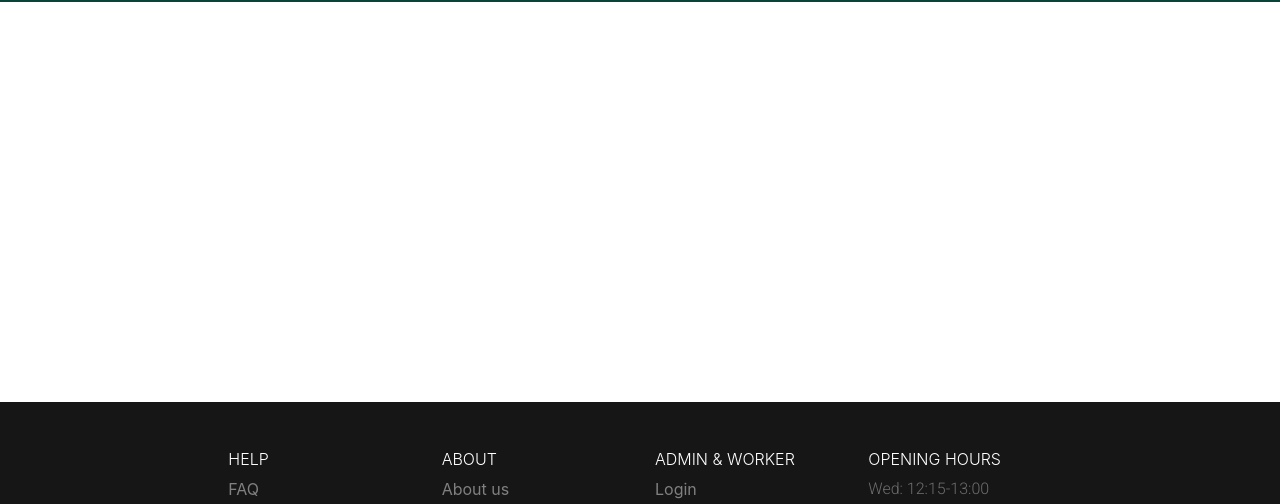
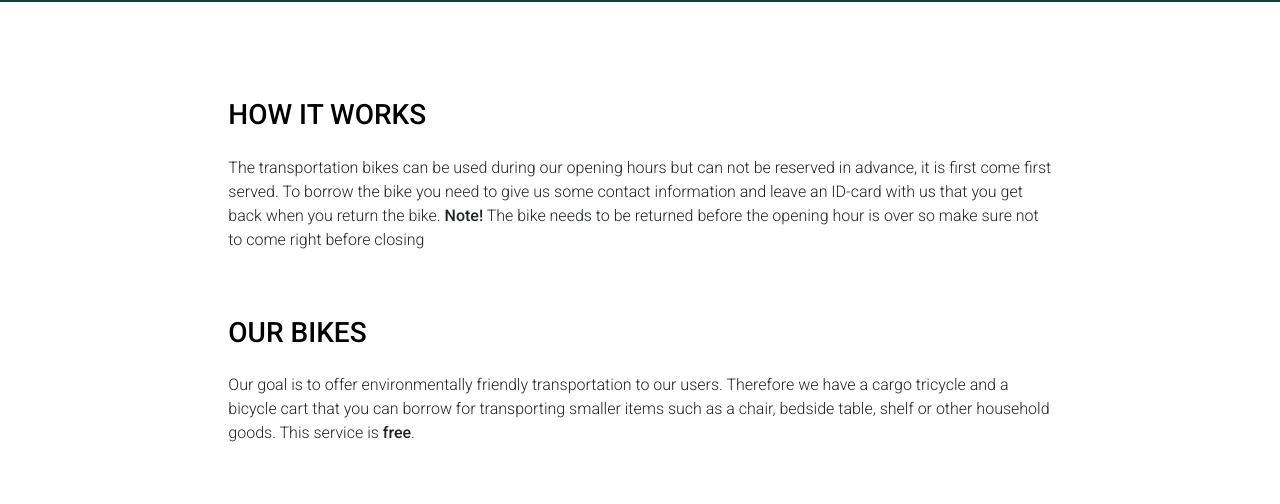
Before and after one commit to bjobe613/lssh, a Flask app: page /transport in a window 1280 px wide. Shown: the part 550-1054 px from the top of the page. Run offline with Flask 2, Linux system fonts and the light colour scheme; some libraries are stand-ins or nearby versions.

Commit message:
transport text and pictures done

```diff
--- a/lssh/blueprints/main.py
+++ b/lssh/blueprints/main.py
@@ -11,8 +11,6 @@ emailregex = '^[a-z0-9]+[/._]?[a-z0-9]+[@]\w+[.]\w{2,3}$'
 def startup():
 
     prodCount = Product.query.filter(Product.articleNumber).count()
-    print(prodCount)
-
     return render_template('index.html', productCount = prodCount)
 
 #@main.route("/home")
--- a/lssh/static/css/transport.css
+++ b/lssh/static/css/transport.css
@@ -18,7 +18,7 @@
 }
 
 #img-hand-in {
-    background: url('../pictures/pexels-pixabay-279618\ -\ Copy.jpg') no-repeat center center;
+    background: url('../pictures/pexels-sebastian-voortman-1548771.jpg') no-repeat center center;
     -webkit-background-size: cover;
     -moz-background-size: cover;
     -o-background-size: cover;
@@ -26,5 +26,9 @@
 }
 
 #transport-container {
-    height: 50vh;
+    min-height: 50vh;
 }
+
+#image-row {
+    height: 25rem;
+}
--- a/lssh/templates/hand_in.html
+++ b/lssh/templates/hand_in.html
@@ -11,7 +11,7 @@
       <!--Where the html should be written-->
       <div id="about-us-container" class="container-fluid">
         <div class="row">
-            <div class="col-1 offset-8 text-center">
+            <div class="col-1 offset-7 text-center">
                 <div class="arrow-down d-sm-block d-none"></div>
             </div>
             <div class="col-4"></div>
@@ -45,7 +45,7 @@
     <div id="about-us-container2" class="container-fluid" >
         <div class="row pb-5">
             <div class="col-8 offset-2 col-sm-8 mt-5 pt-5">
-                <h3>HOW DOES IT WORK?</h3>
+                <h3>HOW IT WORKS</h3>
                 <br>
                 <p>Send us a hand in request by filling out the form with the information we need, You will later recieve a reply by email on
                      whether we can accept your items, or we might have some additional questions about the items.
--- a/lssh/templates/index.html
+++ b/lssh/templates/index.html
@@ -79,7 +79,9 @@
             for students.
           </h1>
 
-          <button class="btn btn-success btn-green mt-4 ml-4" type="submit">EXPLORE OUR SHOP</button>
+          <form action="{{ url_for('products.catalog') }}">
+            <button class="btn btn-success btn-green ml-4 mt-4" type="submit">EXPLORE OUR SHOP</button>
+          </form>
         </div>
       </div>
 
--- a/lssh/templates/layout.html
+++ b/lssh/templates/layout.html
@@ -64,14 +64,17 @@
 
 
 
-                    <div class="col-md-3 text-center"> </div>
+                    <div class="col-md-4 text-center"> </div>
+
+
+                    <!-- When news is done uncomment this
+
+                    <div class="col-md-1 col-2 text-center">
+                        <a class="a-link" href="">NEWS</a>
+                    </div> -->
 
                     <div class="col-md-1 col-2 text-center">
                         <a class="a-link" href="{{ url_for('products.catalog') }}">SHOP</a>
-                    </div>
-
-                    <div class="col-md-1 col-2 text-center">
-                        <a class="a-link" href="">NEWS</a>
                     </div>
 
                     <div class="col-md-1 col-2 text-center">
--- a/lssh/templates/transport.html
+++ b/lssh/templates/transport.html
@@ -10,7 +10,7 @@
     <!--Where the html should be written-->
     <div id="about-us-container" class="container-fluid">
         <div class="row">
-            <div class="col-1 offset-7 text-center">
+            <div class="col-1 offset-8 text-center">
                 <div class="arrow-down d-sm-block d-none"></div>
             </div>
 
@@ -40,10 +40,40 @@
     </div>
 
     <div id="transport-container" class="container-fluid">
-        <div class="row">
-            <div class="col">
+        <div class="row pt-5 mt-5">
+            <div class="col-8 offset-2">
+                <h3>HOW IT WORKS</h3>
+                <p class="pt-3">The transportation bikes can be used during our opening hours but can not be reserved in advance, it is first come first served.
+                     To borrow the bike you need to give us some contact information and leave an ID-card with us that you get back when you return the bike.
+                      <b>Note!</b> The bike needs to be returned before the opening hour is over so make sure not to come right before closing</p>
 
+                <h3 class="pt-5">OUR BIKES</h3>
+                <p class="pt-3">Our goal is to offer environmentally friendly transportation to our users. Therefore we have a cargo tricycle and a bicycle cart that you can borrow
+                    for transporting smaller items such as a chair, bedside table, shelf or other household goods. This service is <b>free</b>.</p>
             </div>
         </div>
+
+        <div class="row pt-5 pb-5">
+            <div class="col-8 offset-2">
+                <div class="row">
+                    <div class="col-6">
+                        <img src="{{ url_for('static', filename = '/pictures/bike1.png') }}" class="img-fluid image" alt="Responsive image">
+                    </div>
+                    <div class="col-6">
+                        <img src="{{ url_for('static', filename = '/pictures/bike2.png') }}" class="img-fluid image" alt="Responsive image">
+                    </div>
+                </div>
+            </div>
+        </div>
+
+        <div class="row pb-5 mb-5">
+            <div class="col-8 offset-2">
+                <h3>TRANSPORT DAYS</h3>
+                <p class="pt-3">You can not bring everything on a bike so a few times each semester we arrange transportation days.
+                    Then we pick up and deliver furniture to your door for a small fee. Currently we do not have a transportation day scheduled,
+                     so keep an eye on our <a class="a-how-it-works" target="_blank" href="https://www.facebook.com/liustudentsecondhand/">facebook page</a> to not miss our next one!</p>
+            </div>
+        </div>
+
     </div>
 {% endblock content %}
```
Also changed, not shown: lssh/static/css/index.css (+11 -0 lines), lssh/database.db.
